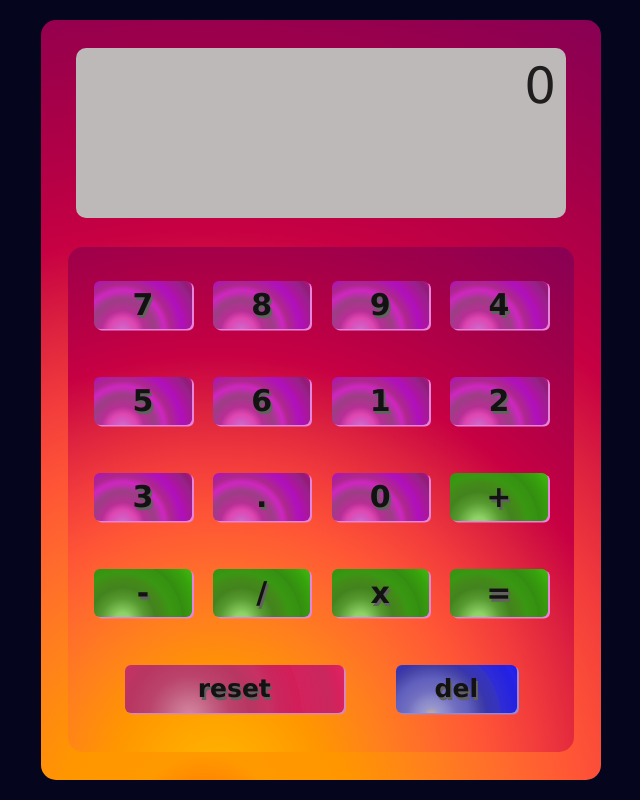
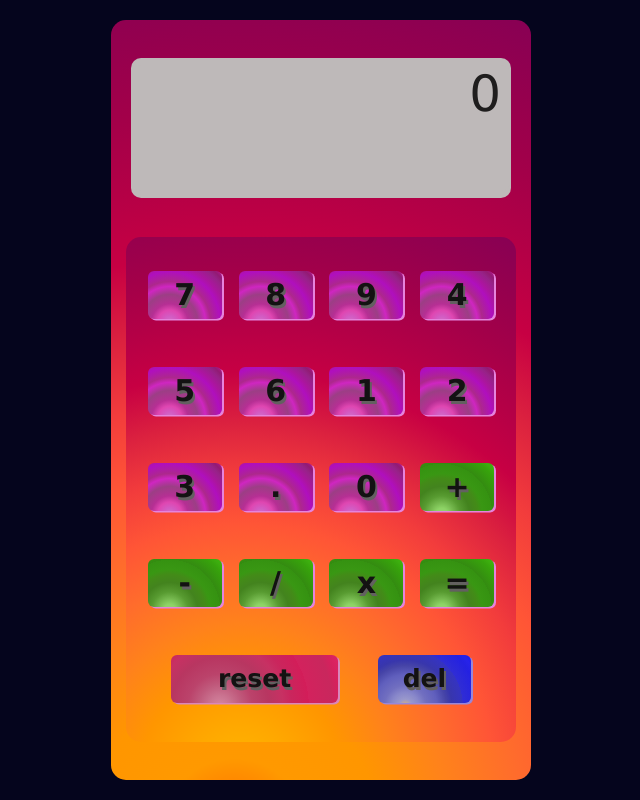
Before and after one commit to Adrian4891/Caculadora-matematica, a plain HTML site: page index.html in a window 1280 px wide. Shown: the whole page, without its empty margins (319-959 px from the left). Drawn offline with Linux system fonts and the light colour scheme.

Commit message:
pequeño cambio

```diff
--- a/style.css
+++ b/style.css
@@ -101,16 +101,16 @@ button {
 @media(min-width:900px) {
 
     .containerTolls {
-        width: 450px;
+        width: 340px;
     }
 
     .containerTeclas {
-        width:395px;
+        width: 290px;
     }
 
     .containerDisplay {
-        width:395px;
-        height: 130px;
+        width:305px;
+        height: 110px;
     }
 
     .containerDisplay .display {
@@ -142,16 +142,16 @@ button {
 @media(min-width:1040px) {
 
     .containerTolls {
-        width: 560px;
+        width: 420px;
     }
 
     .containerTeclas {
-        width:486px;
+        width:370px;
     }
 
     .containerDisplay {
-        width:490px;
-        height: 170px;
+        width:380px;
+        height: 140px;
     }
 
     .containerDisplay .display {
```
